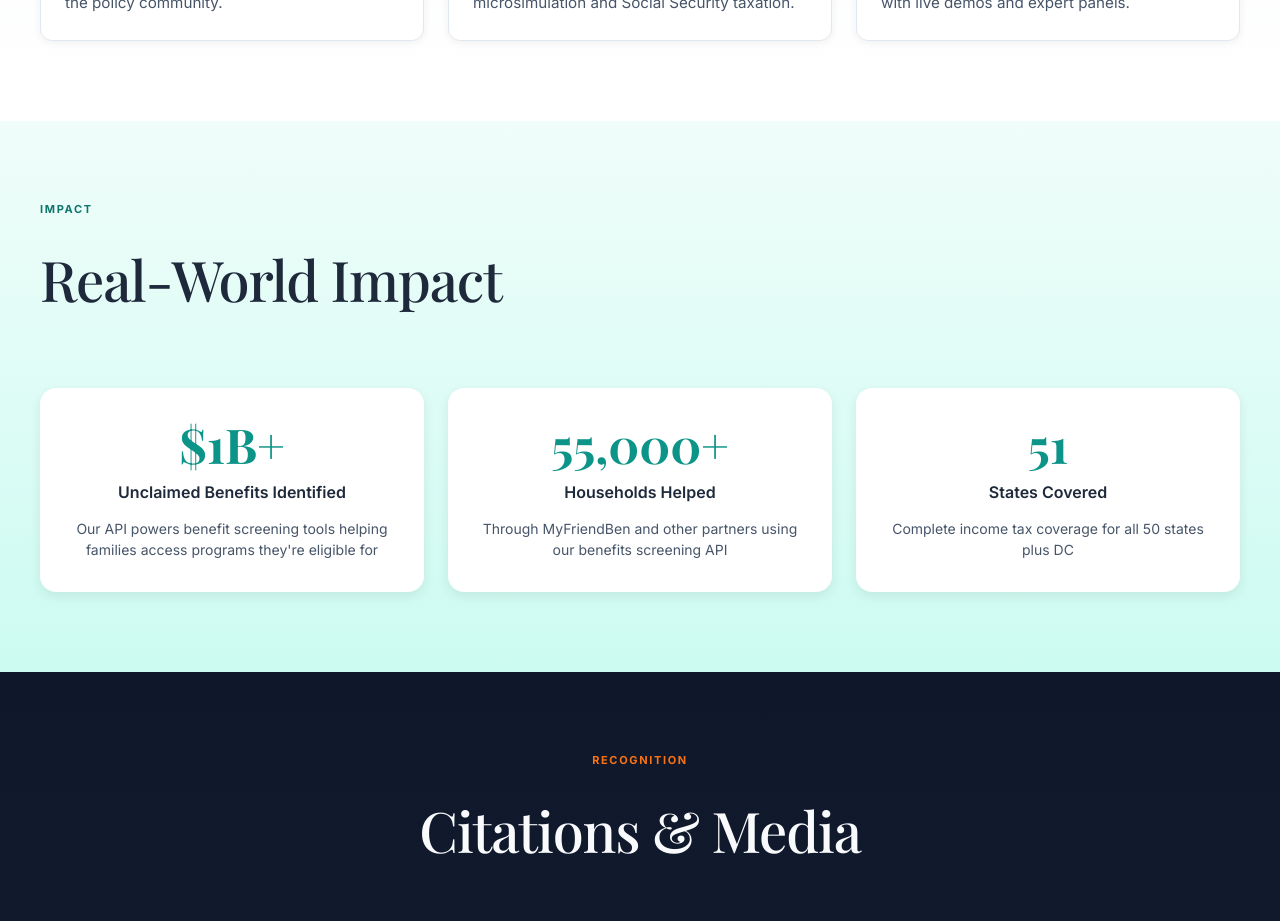
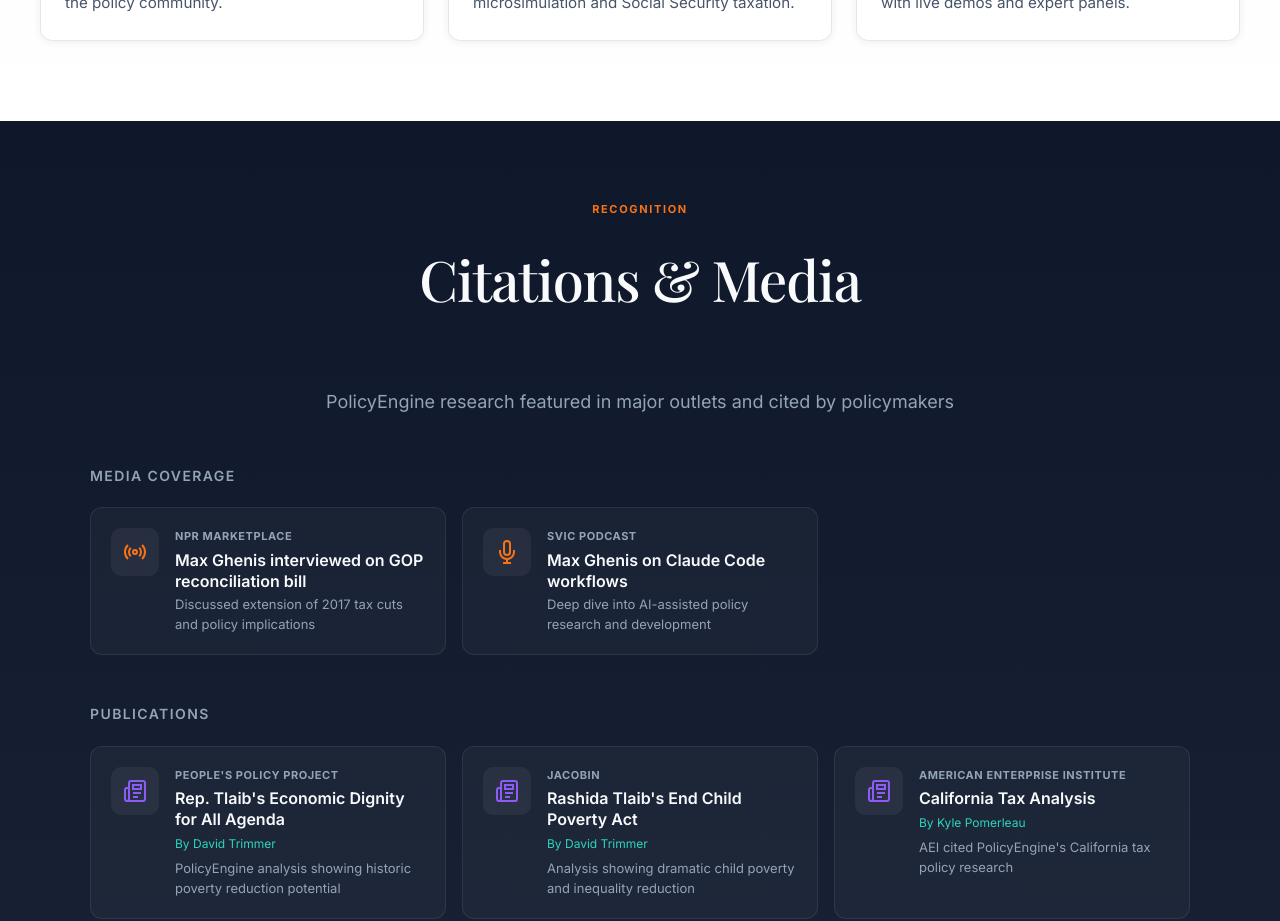
Before and after one commit to PolicyEngine/2025-year-in-review, a React (Vite) app: page /us in a window 1280 px wide. Shown: the part 4740-5661 px from the top of the page. Built offline with nearby package versions, Linux system fonts and the light colour scheme; a web font is replaced by a local one.

Commit message:
Remove duplicate ImpactMetrics section

```diff
--- a/src/App.jsx
+++ b/src/App.jsx
@@ -13,7 +13,6 @@ import Highlights from "./components/Highlights";
 import BudgetProvisions from "./components/BudgetProvisions";
 import Events from "./components/Events";
 import Partners from "./components/Partners";
-import ImpactMetrics from "./components/ImpactMetrics";
 import Citations from "./components/Citations";
 import StateCoverageMap from "./components/StateCoverageMap";
 import Timeline from "./components/Timeline";
@@ -26,7 +25,6 @@ import {
   obbbaProvisions,
   usEvents,
   usPartners,
-  usImpactMetrics,
 } from "./data/us";
 import {
   ukStats,
@@ -81,7 +79,6 @@ function YearInReview() {
   const timeline = country === "us" ? usTimeline : ukTimeline;
   const events = country === "us" ? usEvents : ukEvents;
   const partners = country === "us" ? usPartners : null;
-  const impactMetrics = country === "us" ? usImpactMetrics : null;
 
   return (
     <>
@@ -108,7 +105,6 @@ function YearInReview() {
         />
       )}
       <Events events={events} />
-      <ImpactMetrics metrics={impactMetrics} />
       <Citations country={country} />
       {country === "us" && <StateCoverageMap />}
       <Partners partners={partners} />
```
